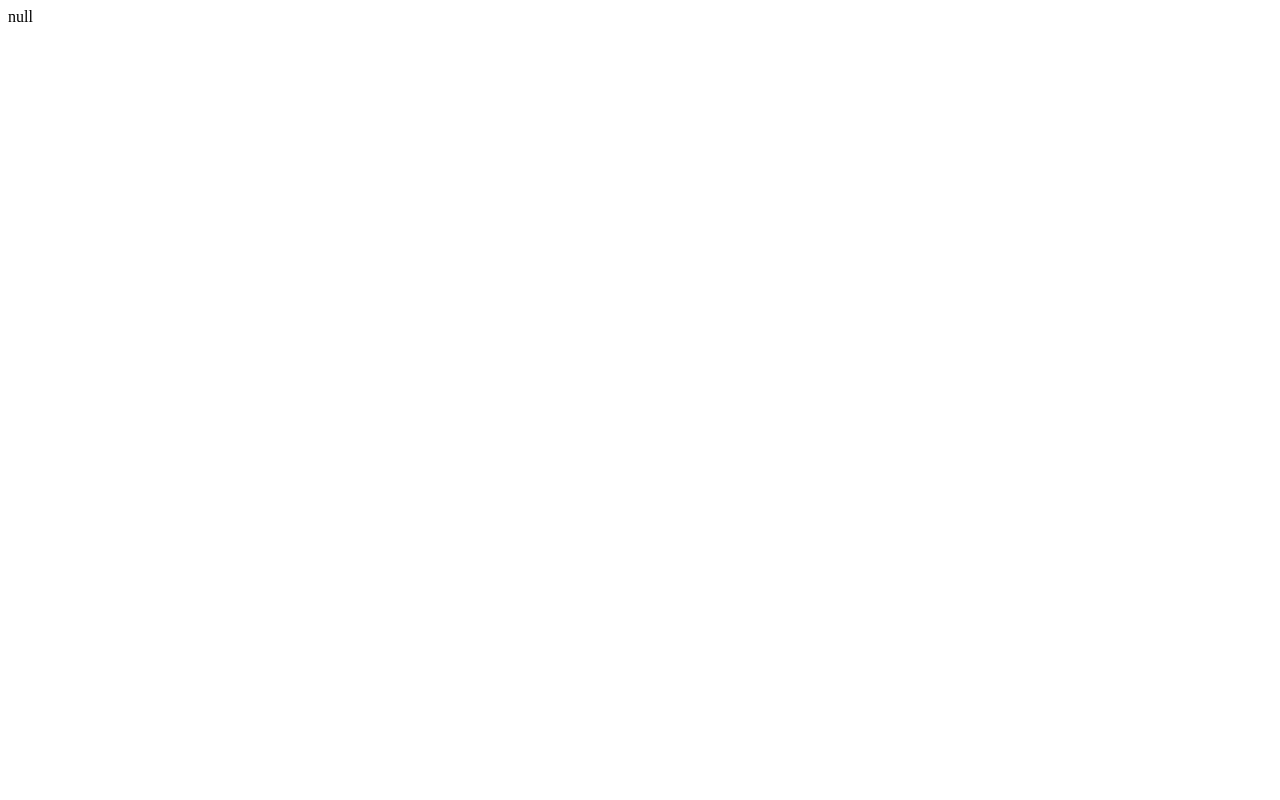
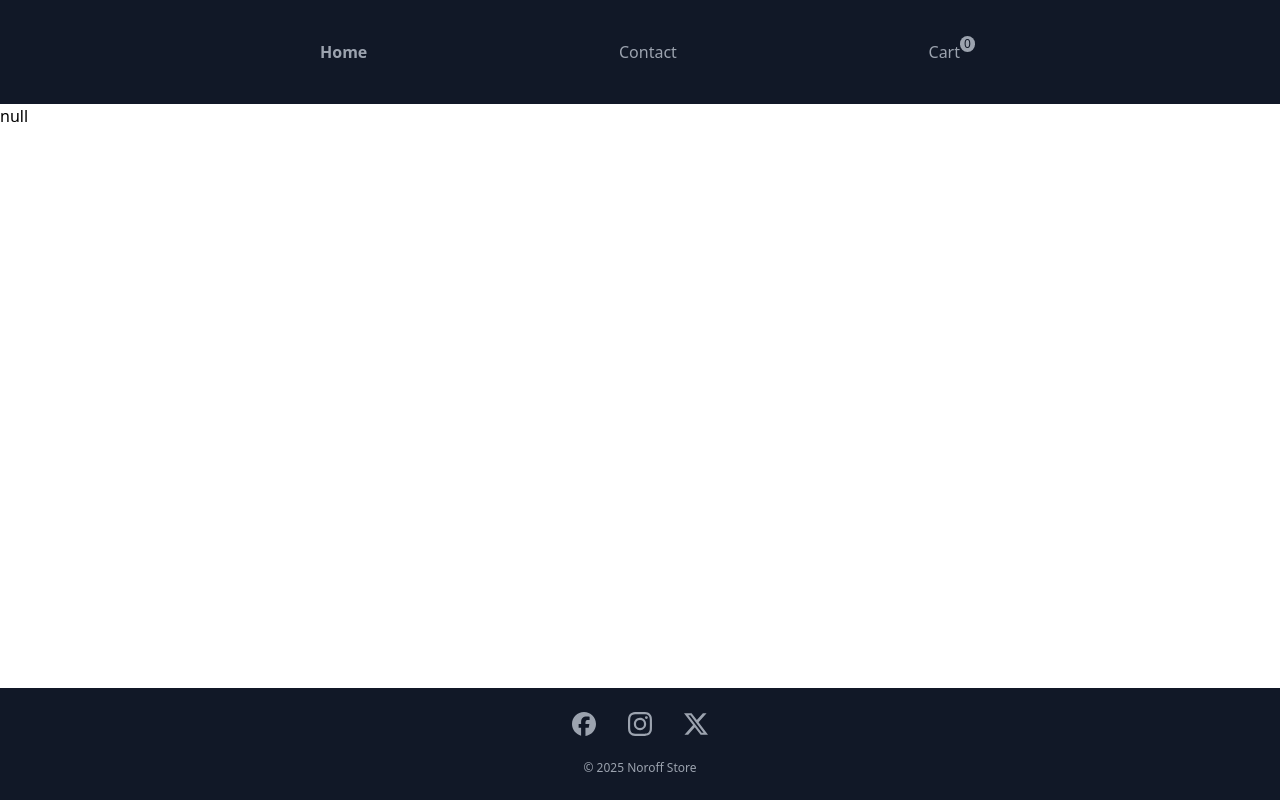
Before and after one commit to Panida287/js-framework-ca, a React (Vite) app: page / in a window 1280 px wide. Built offline with nearby package versions, Linux system fonts and the light colour scheme.

Commit message:
feat: set routes and Layout
- set out routes for all pages
- made Layout component that has header and footer

```diff
--- /dev/null
+++ b/src/Layout/Footer.tsx
@@ -0,0 +1,22 @@
+import { SiFacebook, SiInstagram, SiX } from "react-icons/si";
+
+export default function Footer() {
+    const currentYear = new Date().getFullYear();
+
+    return (
+        <footer className="relative bottom-0 w-full bg-gray-900 text-gray-400 text-center py-6 mt-8">
+            <div className="flex justify-center space-x-8 mb-6">
+                <a href="https://facebook.com" target="_blank" rel="noopener noreferrer">
+                    <SiFacebook className="w-6 h-6 hover:text-blue-500" />
+                </a>
+                <a href="https://instagram.com" target="_blank" rel="noopener noreferrer">
+                    <SiInstagram className="w-6 h-6 hover:text-pink-500" />
+                </a>
+                <a href="https://twitter.com" target="_blank" rel="noopener noreferrer">
+                    <SiX className="w-6 h-6 hover:text-blue-400" />
+                </a>
+            </div>
+            <p className="text-xs mt-2">&copy; {currentYear} Noroff Store</p>
+        </footer>
+    );
+}
--- /dev/null
+++ b/src/Layout/Header.tsx
@@ -0,0 +1,56 @@
+import {NavLink} from "react-router-dom";
+
+export default function Header() {
+    return (
+        <>
+            <header className="bg-gray-900 text-gray-400">
+                <nav className="navbar flex w-full">
+                    <ul className="flex justify-between w-[50%] mx-auto my-10">
+                        <li>
+                            <NavLink to="/"
+                                     className={({isActive}) =>
+                                         `transition-all ${
+                                             isActive
+                                                 ? "font-bold"
+                                                 : "hover:font-bold"
+                                         }`
+                                     }
+                            >
+                                Home
+                            </NavLink>
+                        </li>
+                        <li>
+                            <NavLink to="/contact"
+                                     className={({isActive}) =>
+                                         `transition-all ${
+                                             isActive
+                                                 ? "font-bold"
+                                                 : "hover:font-bold"
+                                         }`
+                                     }
+                            >
+                                Contact
+                            </NavLink>
+                        </li>
+                        <li>
+                            <NavLink to="/cart"
+                                     className={({isActive}) =>
+                                         `transition-all ${
+                                             isActive
+                                                 ? "font-bold"
+                                                 : "hover:font-bold"
+                                         }`
+                                     }
+                            >
+                                Cart
+                            </NavLink>
+                            <span className="absolute bg-gray-400 rounded-full text-gray-900 px-1 -translate-y-1 text-xs ">
+                            0
+                        </span>
+                        </li>
+                    </ul>
+                </nav>
+            </header>
+        </>
+    );
+}
--- /dev/null
+++ b/src/Layout/index.tsx
@@ -0,0 +1,15 @@
+import Header from "./Header";
+import Footer from "./Footer";
+import {Outlet} from "react-router-dom";
+
+export default function Layout() {
+    return (
+        <>
+            <Header/>
+            <main>
+                <Outlet/>
+            </main>
+            <Footer/>
+        </>
+    );
+}
--- a/src/index.css
+++ b/src/index.css
@@ -1 +1,16 @@
-@import "tailwindcss";
+/* src/index.css */
+@tailwind base;
+@tailwind components;
+@tailwind utilities;
+
+html, body, #root {
+    height: 100%;
+    margin: 0;
+    padding: 0;
+    display: flex;
+    flex-direction: column;
+}
+
+main {
+    flex-grow: 1;
+}
--- a/src/main.tsx
+++ b/src/main.tsx
@@ -1,9 +1,52 @@
-import { StrictMode } from 'react'
-import { createRoot } from 'react-dom/client'
-import App from './App.tsx'
+import {StrictMode} from "react";
+import {createRoot} from "react-dom/client";
+import {createBrowserRouter, RouterProvider} from "react-router-dom";
+import Layout from "./Layout"
+import ProductPage from "./routes/ProductPage";
+import CheckoutPage from "./routes/CheckoutPage";
+import CheckoutSuccessPage from "./routes/CheckoutSuccessPage";
+import CartPage from "./routes/CartPage";
+import ContactPage from "./routes/ContactPage";
+import "./index.css";
+import App from "./App";
 
-createRoot(document.getElementById('root')!).render(
-  <StrictMode>
-    <App />
-  </StrictMode>,
-)
+const router = createBrowserRouter([
+    {
+        path: "/",
+        element: <Layout />,
+        children: [
+            {
+                path: "",
+                element: <App />
+            },
+            {
+                path: "product/:product:Id",
+                element: <ProductPage />
+            },
+            {
+                path: "cart",
+                element: <CartPage />
+            },
+            {
+                path: "checkout",
+                element: <CheckoutPage />,
+                children: [
+                    {
+                        path: "success",
+                        element: <CheckoutSuccessPage />
+                    }
+                ]
+            },
+            {
+                path: "contact",
+                element: <ContactPage />
+            }
+        ]
+    }
+])
+
+createRoot(document.getElementById("root")!).render(
+    <StrictMode>
+        <RouterProvider router={router} />
+    </StrictMode>,
+);
--- /dev/null
+++ b/src/routes/CartPage/index.tsx
@@ -0,0 +1,7 @@
+export default function CartPage() {
+    return (
+        <div>
+            <h1>Cart Page</h1>
+        </div>
+    );
+}
--- /dev/null
+++ b/src/routes/CheckoutPage/index.tsx
@@ -0,0 +1,7 @@
+export default function CheckoutPage() {
+    return (
+        <div>
+            <h1>Checkout Page</h1>
+        </div>
+    );
+}
--- /dev/null
+++ b/src/routes/CheckoutSuccessPage/index.tsx
@@ -0,0 +1,7 @@
+export default function CheckoutSuccessPage() {
+    return (
+        <div>
+            <h1>Checkout Success Page</h1>
+        </div>
+    );
+}
--- /dev/null
+++ b/src/routes/ContactPage/index.tsx
@@ -0,0 +1,7 @@
+export default function ContactPage() {
+    return (
+        <div>
+            <h1>Contact Page</h1>
+        </div>
+    );
+}
--- /dev/null
+++ b/src/routes/ProductPage/index.tsx
@@ -0,0 +1,7 @@
+export default function ProductPage() {
+    return (
+        <div>
+            <h1>Product Page</h1>
+        </div>
+    );
+}
```
Also changed, not shown: src/App.tsx (+6 -7 lines).
